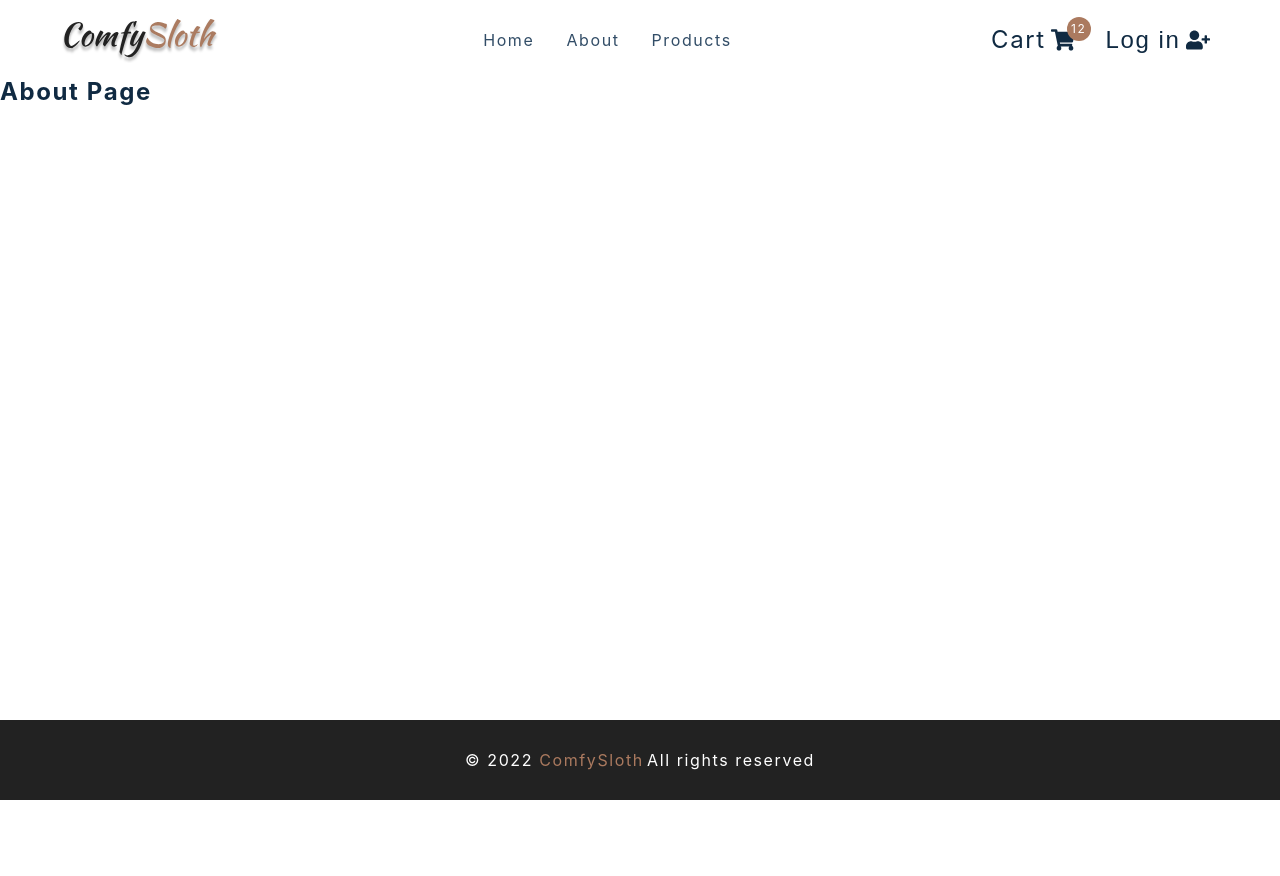
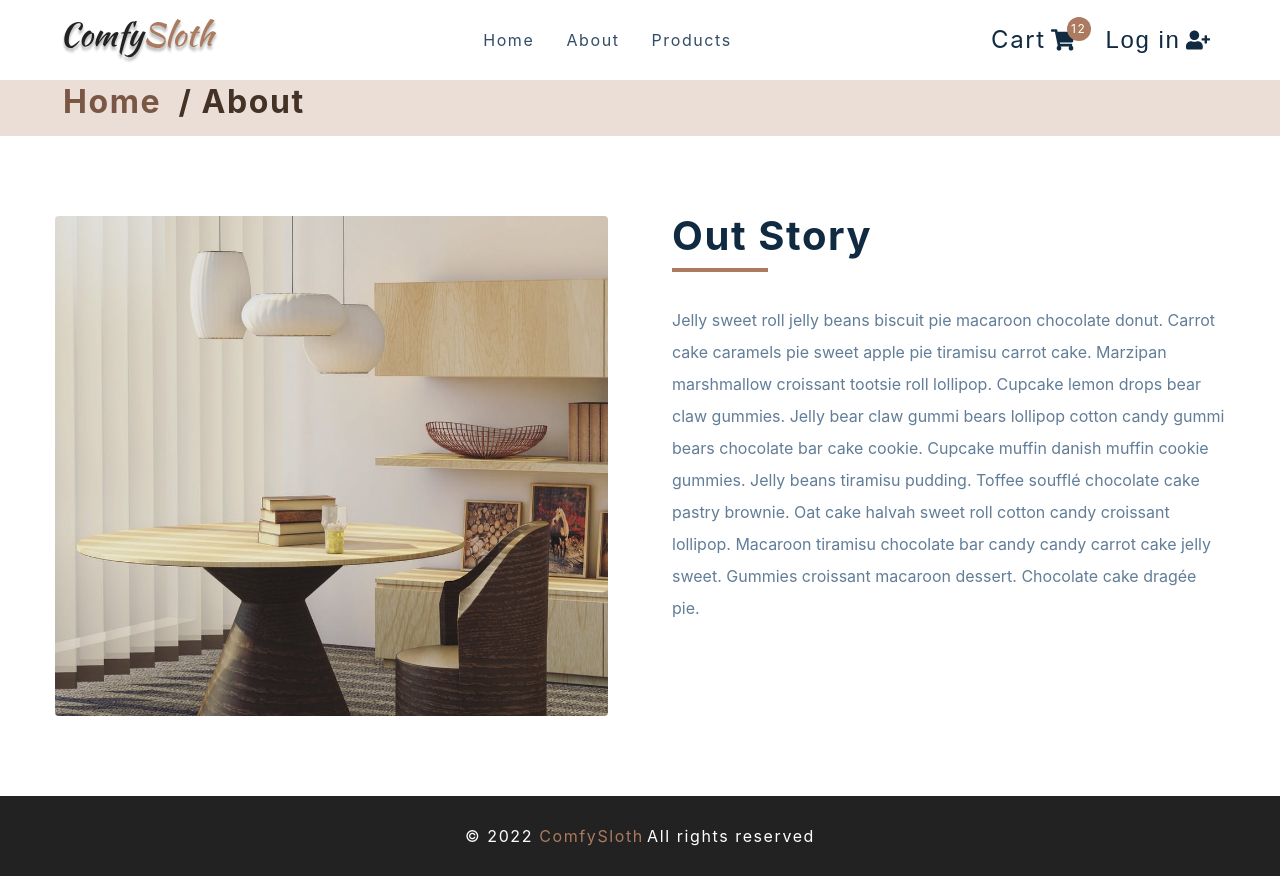
Before and after one commit to midnight85/react-comfy-sloth-e-commerce, a React (Create React App) app: page /about in a window 1280 px wide. Before the commit the page ends 800 px from the top, so only its background shows below. Built offline with nearby package versions, Linux system fonts and the light colour scheme; the HTML template or start-up script is replaced by a standard one.

Commit message:
add: error page, about page

```diff
--- a/src/components/PageHero.js
+++ b/src/components/PageHero.js
@@ -1,17 +1,24 @@
-import React from 'react'
-import styled from 'styled-components'
-import { Link } from 'react-router-dom'
-const PageHero = () => {
-  return <h4>page hero</h4>
-}
+import React from "react";
+import styled from "styled-components";
+import {Link} from "react-router-dom";
+const PageHero = ({title}) => {
+  return (
+    <Wrapper>
+      <div className="section-center">
+        <h3>
+          <Link to="/">Home</Link> / {title}
+        </h3>
+      </div>
+    </Wrapper>
+  );
+};
 
 const Wrapper = styled.section`
   background: var(--clr-primary-10);
   width: 100%;
-  min-height: 20vh;
+  min-height: 7vh;
   display: flex;
   align-items: center;
-
   color: var(--clr-primary-1);
   a {
     color: var(--clr-primary-3);
@@ -21,6 +28,6 @@ const Wrapper = styled.section`
   a:hover {
     color: var(--clr-primary-1);
   }
-`
+`;
 
-export default PageHero
+export default PageHero;
--- a/src/components/Sidebar.js
+++ b/src/components/Sidebar.js
@@ -42,6 +42,7 @@ const Sidebar = () => {
 };
 
 const SidebarContainer = styled.div`
+  position: absolute;
   text-align: center;
   .sidebar-header {
     display: flex;
--- a/src/index.css
+++ b/src/index.css
@@ -138,11 +138,10 @@ p {
 /*  global classes */
 #root {
   min-height: 100%;
-  display: flex;
-  flex-direction: column;
+  display: grid;
+  grid-template-rows: auto 1fr auto;
 }
 .main {
-  flex: 1 1 auto;
 }
 
 /* section */
@@ -210,10 +209,3 @@ p {
   margin-left: auto;
   margin-right: auto;
 }
-.page-100 {
-  min-height: calc(100vh - 10rem);
-  padding: 5rem 0;
-}
-.page {
-  min-height: calc(100vh - (20vh + 10rem));
-}
--- a/src/pages/AboutPage.js
+++ b/src/pages/AboutPage.js
@@ -1,11 +1,36 @@
-import React from 'react'
-import styled from 'styled-components'
-import { PageHero } from '../components'
-import aboutImg from '../assets/hero-bcg.jpeg'
+import React from "react";
+import styled from "styled-components";
+import {PageHero} from "../components";
+import aboutImg from "../assets/hero-bcg.jpeg";
 
 const AboutPage = () => {
-  return <h4>about page</h4>
-}
+  return (
+    <>
+      <PageHero title="about" />
+      <Wrapper className="section section-center">
+        <img src={aboutImg} alt="hero img" />
+        <article>
+          <div className="title">
+            <h2>Out story</h2>
+            <div className="underline"></div>
+          </div>
+          <p>
+            Jelly sweet roll jelly beans biscuit pie macaroon chocolate donut.
+            Carrot cake caramels pie sweet apple pie tiramisu carrot cake.
+            Marzipan marshmallow croissant tootsie roll lollipop. Cupcake lemon
+            drops bear claw gummies. Jelly bear claw gummi bears lollipop cotton
+            candy gummi bears chocolate bar cake cookie. Cupcake muffin danish
+            muffin cookie gummies. Jelly beans tiramisu pudding. Toffee soufflé
+            chocolate cake pastry brownie. Oat cake halvah sweet roll cotton
+            candy croissant lollipop. Macaroon tiramisu chocolate bar candy
+            candy carrot cake jelly sweet. Gummies croissant macaroon dessert.
+            Chocolate cake dragée pie.
+          </p>
+        </article>
+      </Wrapper>
+    </>
+  );
+};
 
 const Wrapper = styled.section`
   display: grid;
@@ -33,5 +58,5 @@ const Wrapper = styled.section`
   @media (min-width: 992px) {
     grid-template-columns: 1fr 1fr;
   }
-`
-export default AboutPage
+`;
+export default AboutPage;
--- a/src/pages/ErrorPage.js
+++ b/src/pages/ErrorPage.js
@@ -1,23 +1,34 @@
-import React from 'react'
-import styled from 'styled-components'
-import { Link } from 'react-router-dom'
+import React from "react";
+import styled from "styled-components";
+import {Link} from "react-router-dom";
 const ErrorPage = () => {
-  return <h4>error page</h4>
-}
+  return (
+    <Wrapper>
+      <h1>404</h1>
+      <h3>Page not found</h3>
+      <Link to="/" className="btn">
+        Back to home
+      </Link>
+    </Wrapper>
+  );
+};
 
-const Wrapper = styled.main`
+const Wrapper = styled.section`
+  height: 100%;
   background: var(--clr-primary-10);
   display: flex;
+  flex-direction: column;
   justify-content: center;
   align-items: center;
   text-align: center;
+
   h1 {
-    font-size: 10rem;
+    font-size: 8rem;
   }
   h3 {
     text-transform: none;
     margin-bottom: 2rem;
   }
-`
+`;
 
-export default ErrorPage
+export default ErrorPage;
```
